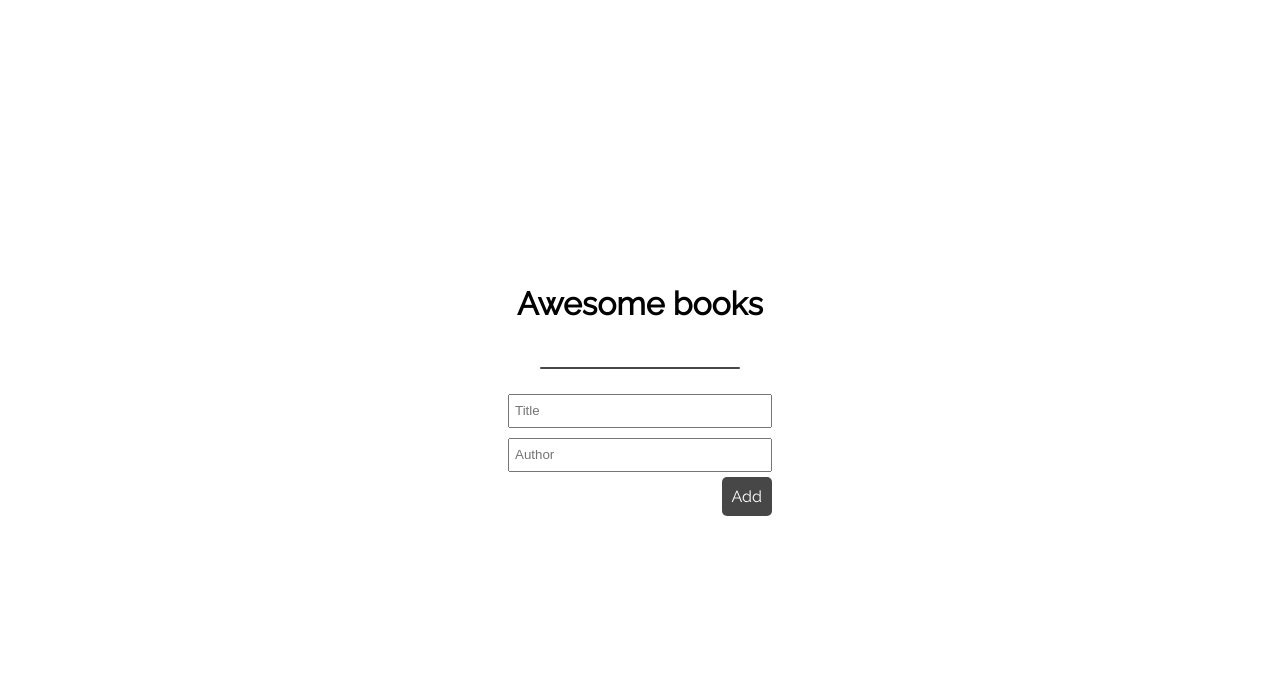
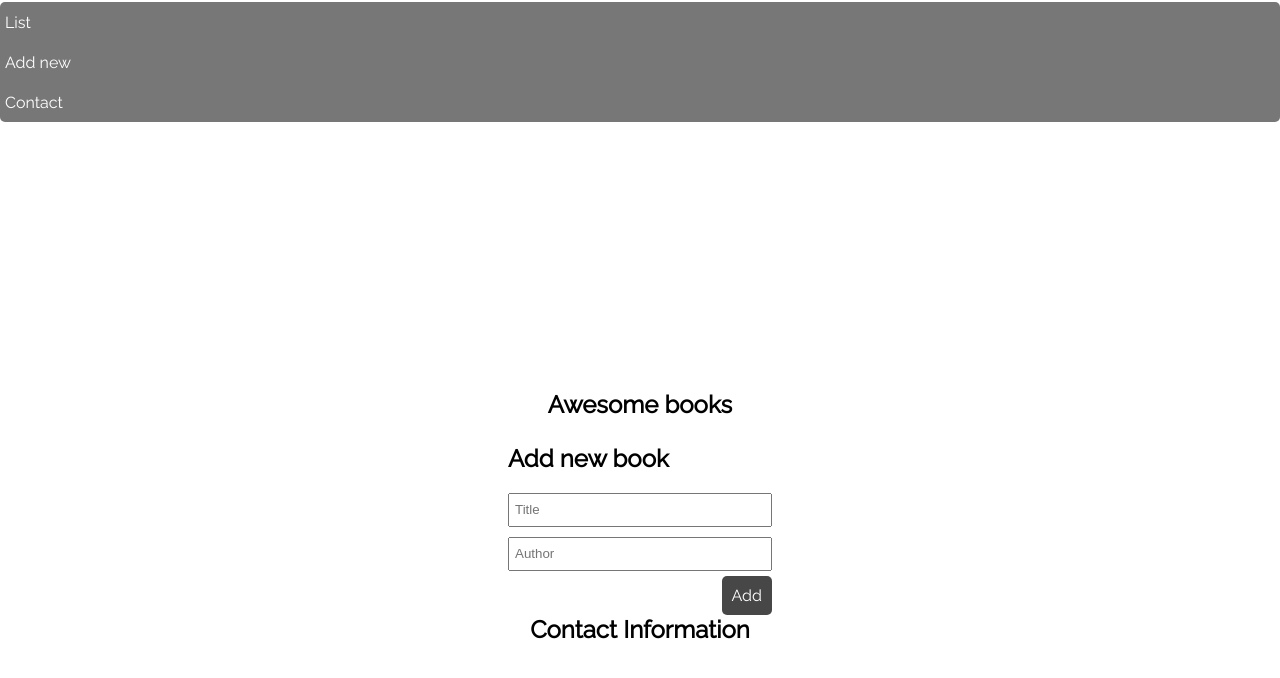
Before and after one commit to khanh-devos/awesome-books, a plain HTML site: page index.html in a window 1280 px wide. Drawn offline with Linux system fonts and the light colour scheme.

Commit message:
added the navigation bar and sections

```diff
--- a/index.html
+++ b/index.html
@@ -14,19 +14,39 @@
 
 <body>
 
+    <header>
+        <nav>
+            <ul>
+                <li class="nav-link active" data-page="list">List</li>
+                <li class="nav-link" data-page="addNew">Add new</li>
+                <li class="nav-link" data-page="contact">Contact</li>
+            </ul>
+        </nav>
+    </header>
     <main>
-        <div class="book-list">
+        <section class="book-list " id="list-section" >
             <h1>Awesome books</h1>
             <!-- Container of the books -->
             <div class="container">
             </div>
-            <div class="line"></div>
+
+        </section>
+
+        <section class="" id="add-section">
+            <h1>Add new book</h1>
             <form id="form" method="POST">
                 <input type="text" placeholder="Title" id="title" required>
                 <input type="text" placeholder="Author" id="author" required>
                 <button type="submit" value="Add" class="btn">Add</button>
             </form>
-        </div>
+        </section>
+
+        <section class="hidden" id="about-section">
+            <h1>Contact Information</h1>
+            <div class="">
+
+            </div>
+        </section>
     </main>
 
 </body>
```
